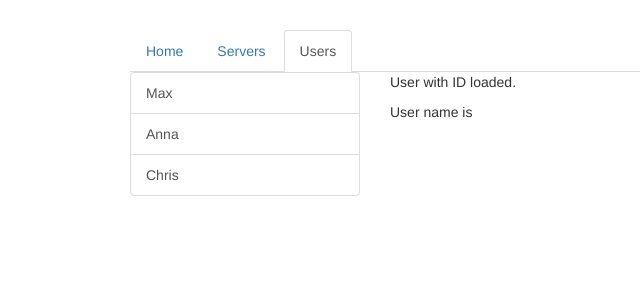
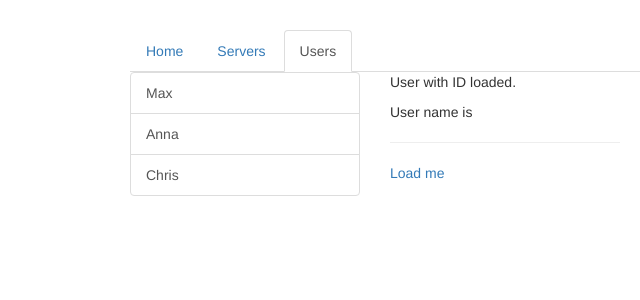
Before and after one commit to jorgesantacruzp/ng-learning, an Angular app: page /users in a window 1280 px wide. Shown: the top 300 px of the page, without its empty margins (135-775 px from the left). Built offline with nearby package versions, Linux system fonts and the light colour scheme.

Commit message:
Observable is added in order to keep data updated

```diff
--- a/src/app/users/user/user.component.html
+++ b/src/app/users/user/user.component.html
@@ -1,2 +1,4 @@
 <p>User with ID {{ user.id }} loaded.</p>
 <p>User name is {{ user.name }}</p>
+<hr>
+<a [routerLink]="['/users', 10, 'Me']">Load me</a>
--- a/src/app/users/user/user.component.ts
+++ b/src/app/users/user/user.component.ts
@@ -1,5 +1,5 @@
 import { Component, OnInit } from '@angular/core';
-import {ActivatedRoute} from "@angular/router";
+import {ActivatedRoute, Params} from "@angular/router";
 
 @Component({
   selector: 'app-user',
@@ -16,6 +16,14 @@ export class UserComponent implements OnInit {
       id: this.route.snapshot.params['id'],
       name: this.route.snapshot.params['name']
     };
+
+    this.route.params
+      .subscribe(
+        (params: Params) => {
+          this.user.id = params['id'];
+          this.user.name = params['name'];
+        }
+      );
   }
 
 }
```
